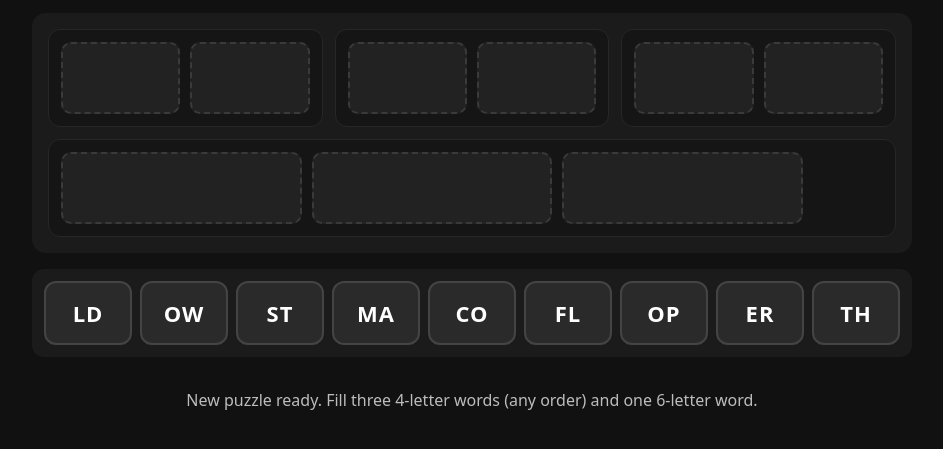
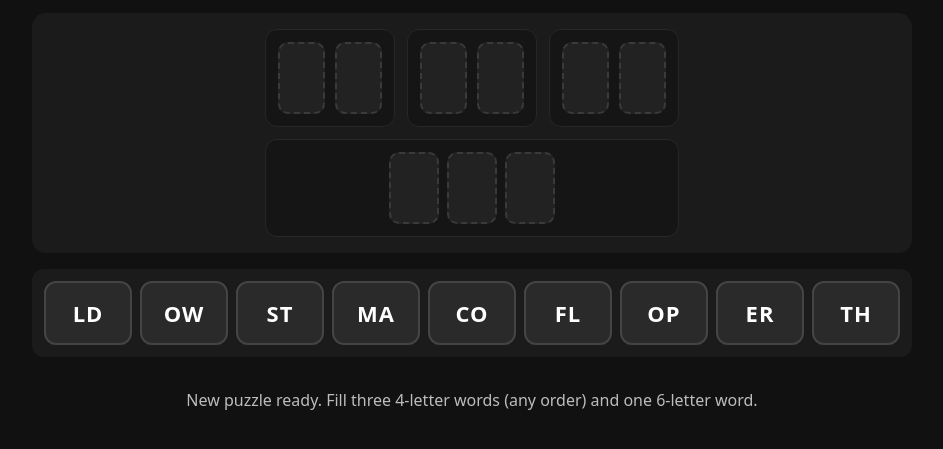
Before and after one commit to adrian-hsiah/word-pair-test, a plain HTML site: page index.html in a window 1280 px wide. Shown: the part 205-654 px from the top of the page, without its empty margins (168-1111 px from the left). Drawn offline with Linux system fonts and the light colour scheme.

Commit message:
Update style.css

```diff
--- a/style.css
+++ b/style.css
@@ -23,14 +23,17 @@ button:disabled{ opacity:.6; cursor:not-allowed; }
 #board{
   background:var(--panel); border-radius:14px; padding:16px;
   display:grid; gap:12px;
-  grid-template-columns: repeat(3, 0.7fr);
+  justify-content:center;
+  grid-template-columns: repeat(3, 130px);
   grid-template-rows: auto auto;
 }
 .word-box{
   background:#151515; border:1px solid #272727; border-radius:12px; padding:12px;
   display:grid; gap:10px; grid-template-columns: repeat(2, 1fr);
 }
-.word-box.six{ grid-column: 1 / -1; grid-template-columns: repeat(3, 0.3fr); }
+.word-box.six{ grid-column: 1 / -1; grid-template-columns: repeat(3, 50px);
+             justify-content:center;
+             gap:8px;}
 
 .slot{
   min-height:72px; border:2px dashed #3a3a3a; border-radius:10px; background:var(--slot);
```
